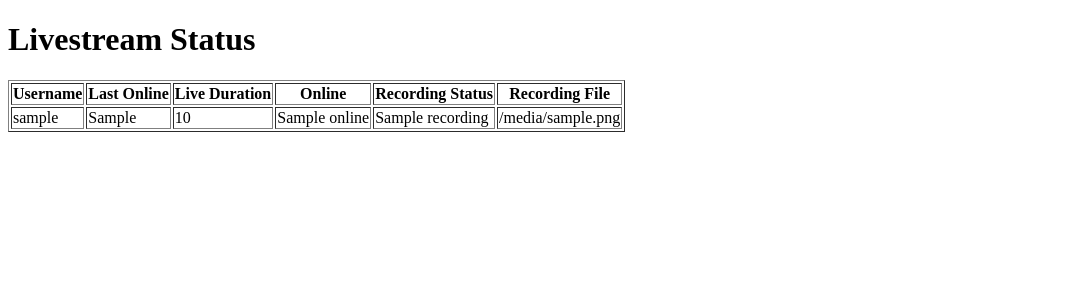
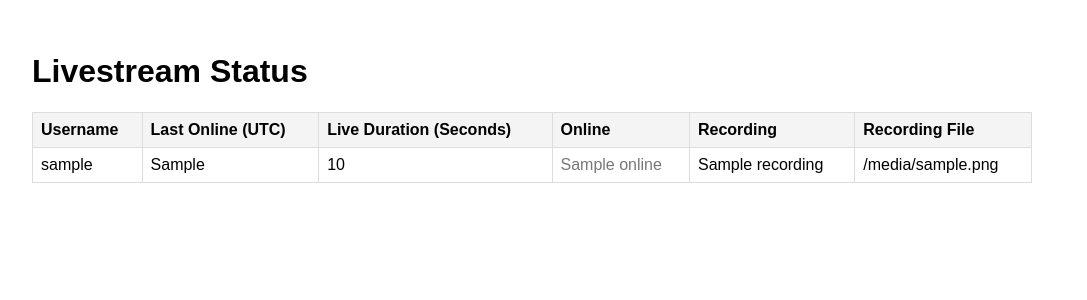
Before and after one commit to rohro1/tiktok-livestream-recorder, a Flask app: template templates/status.html in a window 1280 px wide. Shown: the top 300 px of the page, without its empty margins (0-1087 px from the left). Run offline with Flask 3, Linux system fonts and the light colour scheme; the template is opened without the code that fills it: most values are stand-ins (such as "Sample title", 1, 10 or a date in 2020).

Commit message:
Force update all files

```diff
--- a/templates/status.html
+++ b/templates/status.html
@@ -1,29 +1,41 @@
-<!-- templates/status.html -->
 <!doctype html>
-<html>
-<head><meta charset="utf-8"><title>TikTok Livestream Recorder Status</title></head>
+<html lang="en">
+<head>
+  <meta charset="utf-8" />
+  <title>TikTok Livestream Recorder Status</title>
+  <meta name="viewport" content="width=device-width,initial-scale=1" />
+  <style>
+    body { font-family: Arial, sans-serif; padding: 24px; }
+    table { border-collapse: collapse; width: 100%; max-width: 1000px; }
+    th, td { border: 1px solid #ddd; padding: 8px; text-align: left; }
+    th { background: #f4f4f4; }
+    .online { color: green; font-weight: bold; }
+    .offline { color: #777; }
+    .recording { color: red; font-weight: bold; }
+  </style>
+</head>
 <body>
   <h1>Livestream Status</h1>
-  <table border="1">
+  <table>
     <thead>
       <tr>
         <th>Username</th>
-        <th>Last Online</th>
-        <th>Live Duration</th>
+        <th>Last Online (UTC)</th>
+        <th>Live Duration (Seconds)</th>
         <th>Online</th>
-        <th>Recording Status</th>
+        <th>Recording</th>
         <th>Recording File</th>
       </tr>
     </thead>
     <tbody>
-      {% for r in rows %}
+      {% for row in rows %}
       <tr>
-        <td>{{ r.username }}</td>
-        <td>{{ r.last_online }}</td>
-        <td>{{ r.live_duration }}</td>
-        <td>{{ r.online }}</td>
-        <td>{{ r.recording }}</td>
-        <td>{{ r.recording_file }}</td>
+        <td>{{ row.username }}</td>
+        <td>{{ row.last_online }}</td>
+        <td>{{ row.live_duration }}</td>
+        <td class="{{ 'online' if row.online == 'Online' else 'offline' }}">{{ row.online }}</td>
+        <td class="{{ 'recording' if row.recording == 'Recording' else '' }}">{{ row.recording }}</td>
+        <td>{{ row.recording_file }}</td>
       </tr>
       {% endfor %}
     </tbody>
```
